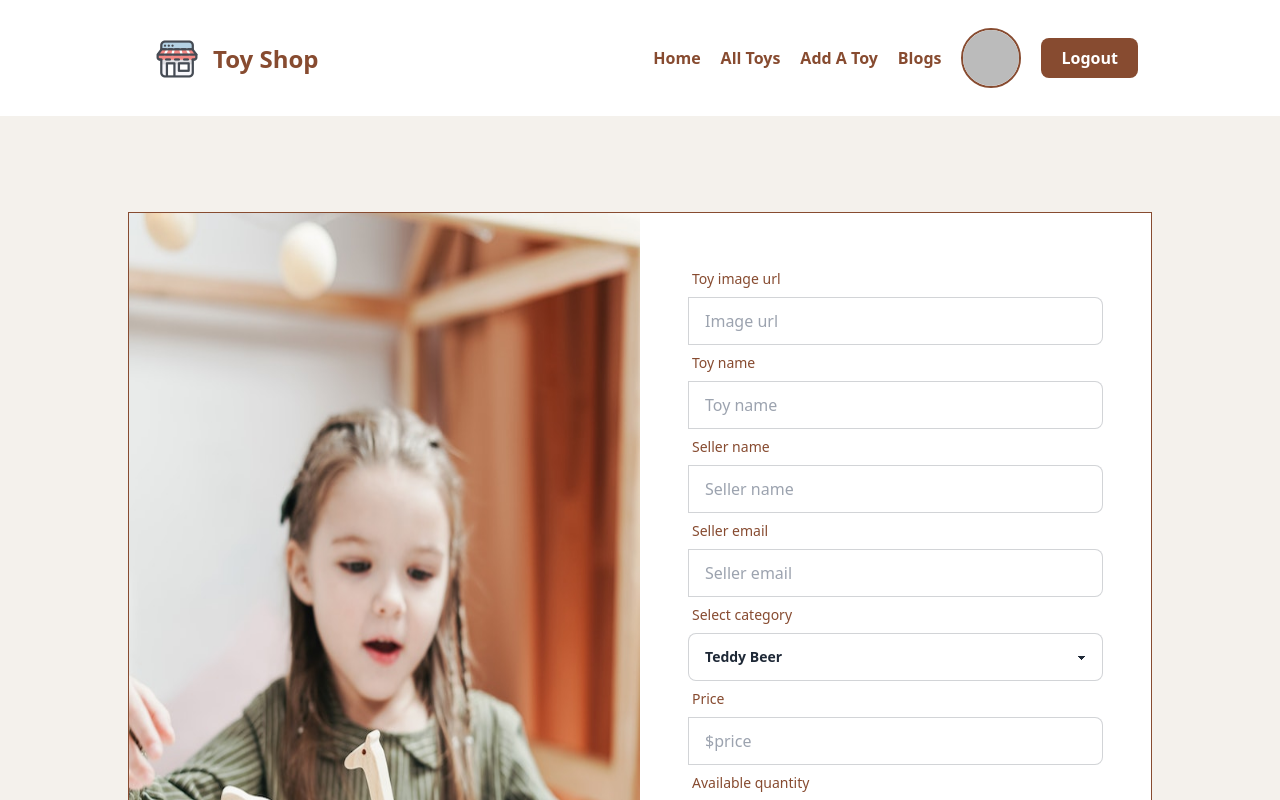
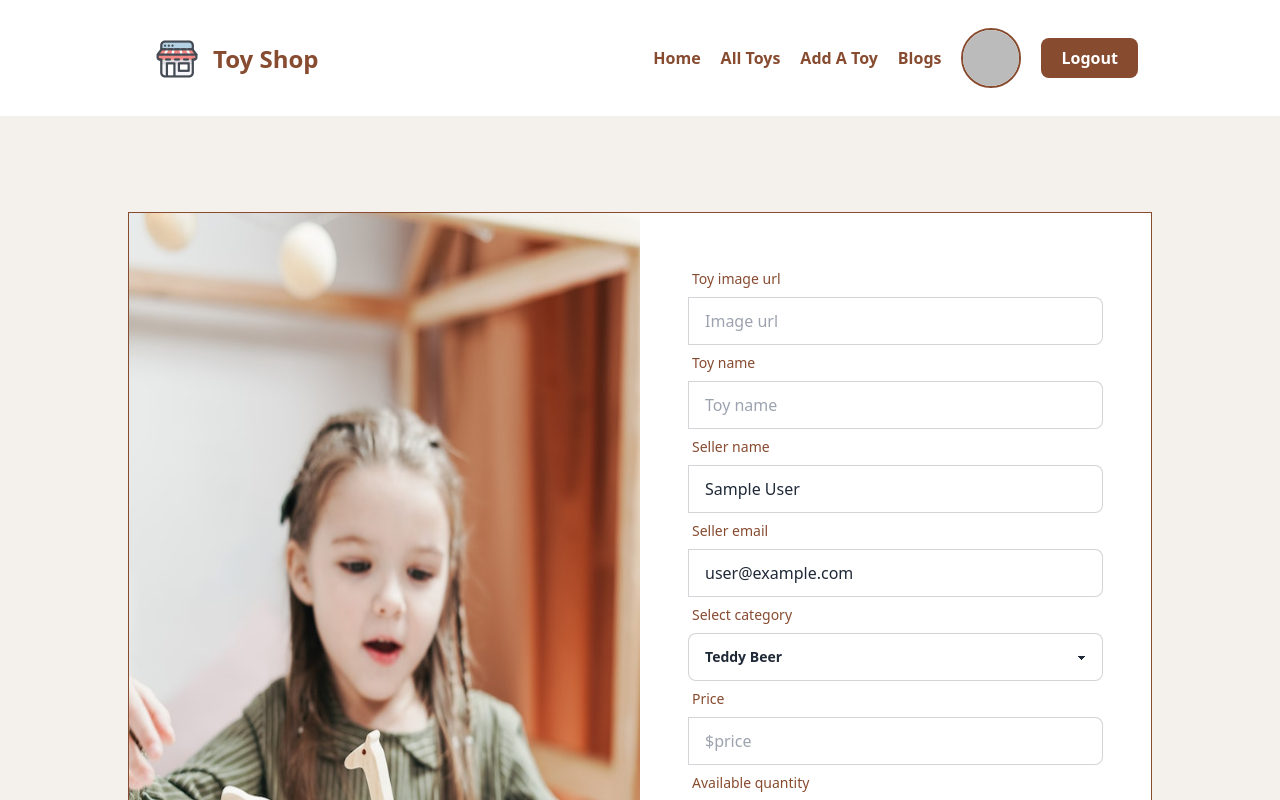
Before and after one commit to ijazhossain/toy-marketplace-client-asg-11-jazz, a React (Vite) app: page /addToy in a window 1280 px wide. Shown: the top 800 px of the page. Built offline with nearby package versions, Linux system fonts and the light colour scheme; no server answers; sample sign-in values are in the browser's storage.

Commit message:
add toy to DB

```diff
--- a/package.json
+++ b/package.json
@@ -18,7 +18,8 @@
     "react-dom": "^18.2.0",
     "react-router-dom": "^6.11.2",
     "react-toastify": "^9.1.3",
-    "sort-by": "^1.2.0"
+    "sort-by": "^1.2.0",
+    "sweetalert2": "^11.7.5"
   },
   "devDependencies": {
     "@types/react": "^18.0.28",
--- a/src/Routes/Routes.jsx
+++ b/src/Routes/Routes.jsx
@@ -30,9 +30,8 @@ const router = createBrowserRouter([
             },
             {
                 path: '/allToys',
-                element: <PrivateRoute>
-                    <AllToys></AllToys>
-                </PrivateRoute>
+                element: <AllToys></AllToys>
+
             },
             {
                 path: '/registration',
--- a/src/pages/Others/AddToys/AddToys.jsx
+++ b/src/pages/Others/AddToys/AddToys.jsx
@@ -1,11 +1,15 @@
-import React from 'react';
+import React, { useContext } from 'react';
 import img from '../../../assets/images/add-toy.jpg'
+import { AuthContext } from '../../../Providers/AuthProvider';
+import Swal from 'sweetalert2';
 
 /* =======================================
             Add Toy Page
 ========================================== */
 
 const AddToys = () => {
+    const { user } = useContext(AuthContext)
+    console.log(user);
     const handleAddToy = (event) => {
         event.preventDefault()
         const form = event.target;
@@ -18,7 +22,27 @@ const AddToys = () => {
         const quantity = form.quantity.value;
         const ratings = form.ratings.value;
         const description = form.description.value;
-        console.log(imageUrl, toyName, sellerName, sellerEmail, category, price, quantity, ratings, description);
+        // console.log(imageUrl, toyName, sellerName, sellerEmail, category, price, quantity, ratings, description);
+        const newToy = { imageUrl, toyName, sellerName, sellerEmail, category, price, quantity, ratings, description }
+        // console.log(newToy);
+        fetch('http://localhost:5000/addToy', {
+            method: 'POST',
+            headers: { 'content-type': 'application/json' },
+            body: JSON.stringify(newToy)
+        })
+            .then(res => res.json())
+            .then(data => {
+                console.log(data);
+                if (data.insertedId) {
+                    Swal.fire({
+                        icon: 'success',
+                        title: 'Success',
+                        text: 'Your toy added successfully',
+
+                    })
+                }
+            })
+
     }
     return (
         <div className='w-[90%] md:w-[80%] mx-auto grid lg:grid-cols-2  bg-white my-24 border border-[#874b30]'>
@@ -53,7 +77,7 @@ const AddToys = () => {
                     </label>
                     <label className="input-group">
 
-                        <input type="text" name="sellerName" placeholder="Seller name" className="input input-bordered w-full" required />
+                        <input type="text" name="sellerName" placeholder="Seller name" className="input input-bordered w-full" defaultValue={user?.displayName} readOnly />
                     </label>
                 </div>
 
@@ -63,7 +87,7 @@ const AddToys = () => {
                     </label>
                     <label className="input-group">
 
-                        <input type="email" name="sellerEmail" placeholder="Seller email" className="input input-bordered w-full" required />
+                        <input type="email" name="sellerEmail" placeholder="Seller email" className="input input-bordered w-full" defaultValue={user?.email} readOnly />
                     </label>
                 </div>
                 <div>
```
Also changed, not shown: 1 other file (tests, documents, lock files or other folders).
